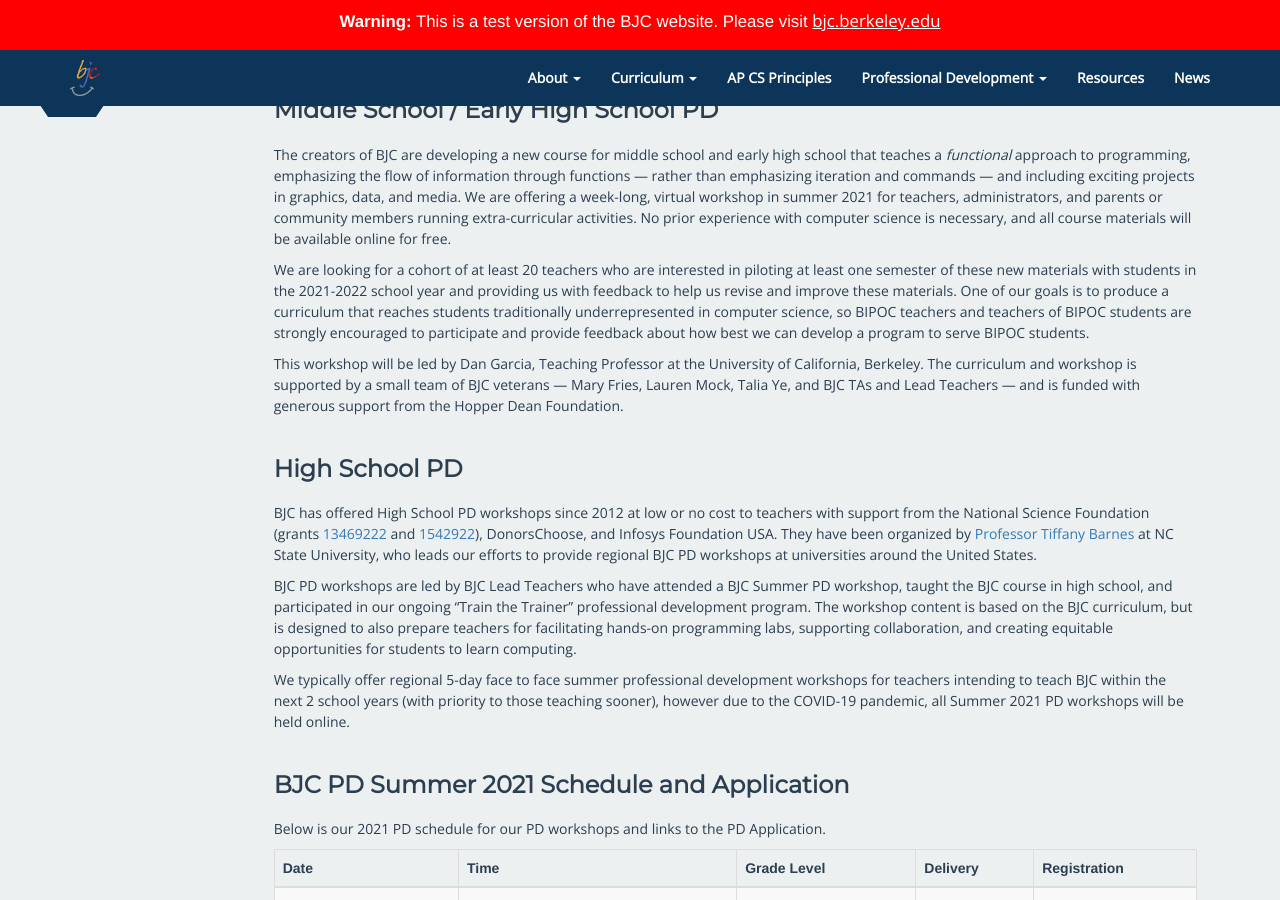
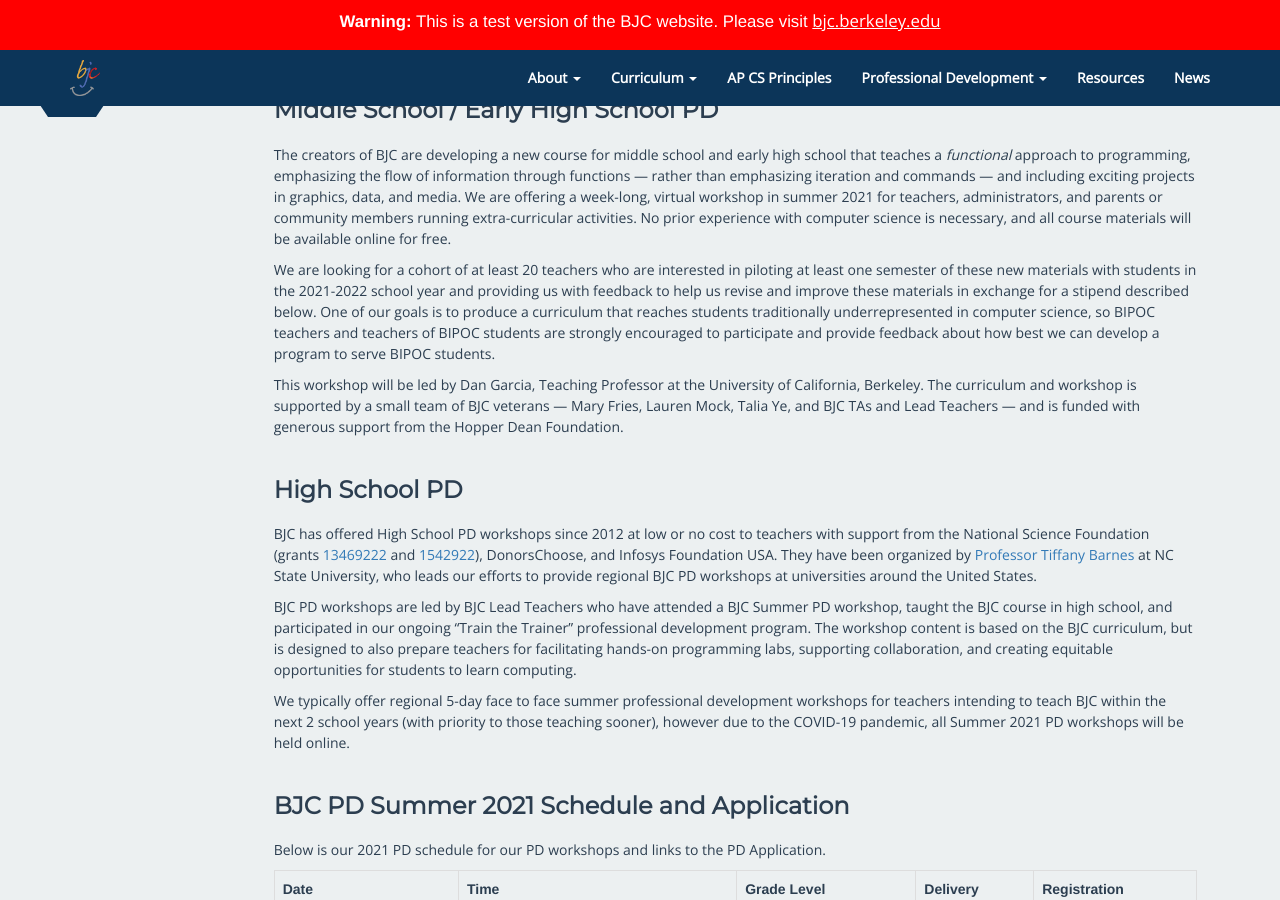
Before and after one commit to beautyjoy/beautyjoy.github.io, a Jekyll site: the page built from summer-pd/index.md, in a window 1280 px wide and 900 px high, scrolled down 528 px. Built offline with Jekyll 4.4.1, drawn with Linux system fonts in a browser that asks for light colours.

Commit message:
updated stipend language

```diff
--- a/summer-pd/index.md
+++ b/summer-pd/index.md
@@ -31,7 +31,7 @@
 
 The creators of BJC are developing a new course for middle school and early high school that teaches a <em>functional</em> approach to programming, emphasizing the flow of information through functions — rather than emphasizing iteration and commands — and including exciting projects in graphics, data, and media. We are offering a week-long, virtual workshop in summer 2021 for teachers, administrators, and parents or community members running extra-curricular activities. No prior experience with computer science is necessary, and all course materials will be available online for free.
 
-We are looking for a cohort of at least 20 teachers who are interested in piloting at least one semester of these new materials with students in the 2021-2022 school year and providing us with feedback to help us revise and improve these materials. One of our goals is to produce a curriculum that reaches students traditionally underrepresented in computer science, so BIPOC teachers and teachers of BIPOC students are strongly encouraged to participate and provide feedback about how best we can develop a program to serve BIPOC students.
+We are looking for a cohort of at least 20 teachers who are interested in piloting at least one semester of these new materials with students in the 2021-2022 school year and providing us with feedback to help us revise and improve these materials in exchange for a stipend described below. One of our goals is to produce a curriculum that reaches students traditionally underrepresented in computer science, so BIPOC teachers and teachers of BIPOC students are strongly encouraged to participate and provide feedback about how best we can develop a program to serve BIPOC students.
 
 This workshop will be led by Dan Garcia, Teaching Professor at the University of California, Berkeley. The curriculum and workshop is supported by a small team of BJC veterans — Mary Fries, Lauren Mock, Talia Ye, and BJC TAs and Lead Teachers — and is funded with generous support from the Hopper Dean Foundation.
 
```
